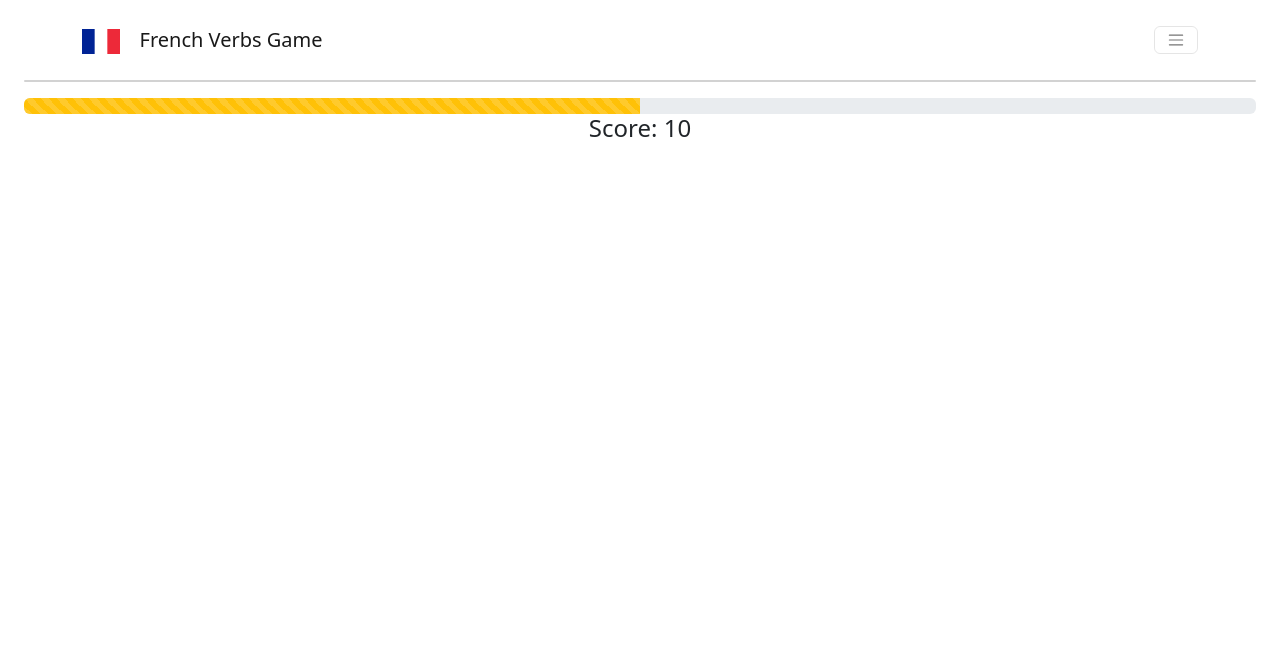
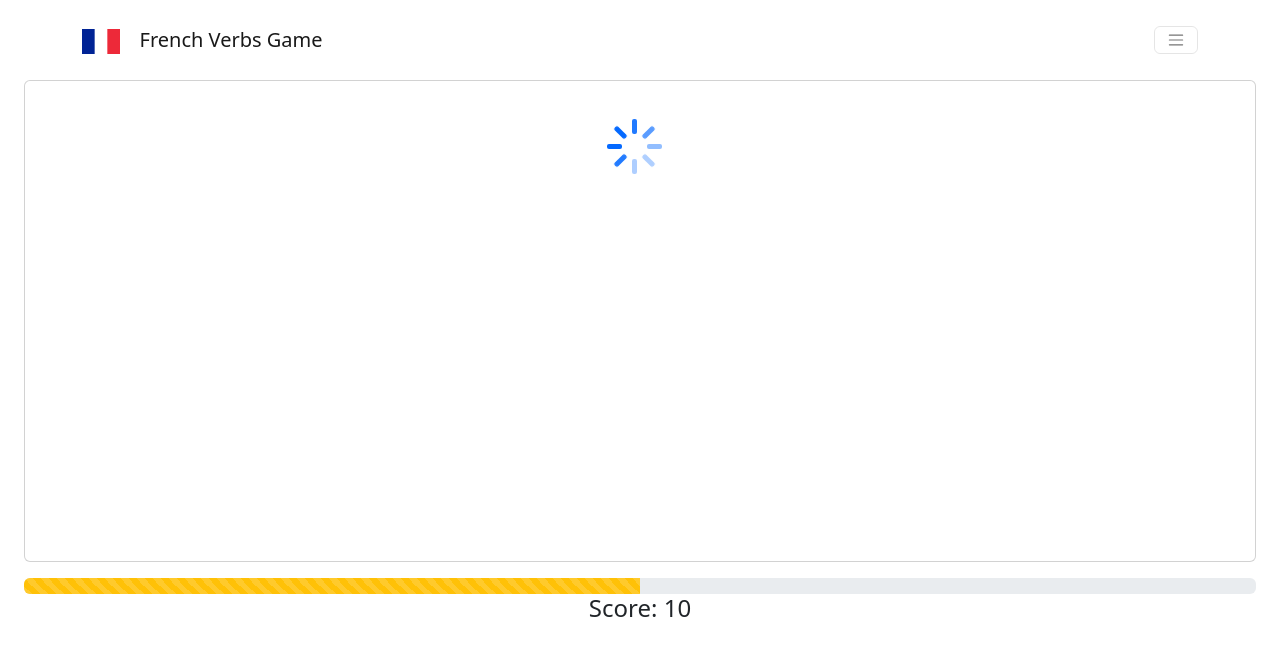
Before and after one commit to ryanMegarityART/french-verbs-game, a React (Vite) app in the folder frontend/: page /play in a window 1280 px wide. Shown: the top 656 px of the page. Built offline with nearby package versions, Linux system fonts and the light colour scheme; no server answers; sample sign-in values are in the browser's storage.

Commit message:
add spinner when loading

```diff
--- a/frontend/package.json
+++ b/frontend/package.json
@@ -18,6 +18,7 @@
     "react-bootstrap": "^2.7.0",
     "react-dom": "^18.2.0",
     "react-router-dom": "^6.4.5",
+    "react-spinners": "^0.13.7",
     "sort-by": "^1.2.0"
   },
   "devDependencies": {
--- a/frontend/src/components/GuessVerb.tsx
+++ b/frontend/src/components/GuessVerb.tsx
@@ -1,4 +1,5 @@
 import React, {
+  CSSProperties,
   Dispatch,
   FormEvent,
   SetStateAction,
@@ -11,6 +12,7 @@ import { SuccessAlert } from "./shared/SuccessAlert";
 import { ErrorAlert } from "./shared/ErrorAlert";
 import { useNavigate, useOutletContext } from "react-router-dom";
 import { checkAuthenticationResponse } from "../helpers/token";
+import { FadeLoader } from "react-spinners";
 
 interface VerbResponse {
   verb: string;
@@ -42,10 +44,19 @@ export const GuessVerb = ({ score, setScore }: GuessVerbProps) => {
   const [showSuccessAlert, setShowSuccessAlert] = useState<boolean>(false);
   const [showErrorAlert, setShowErrorAlert] = useState<boolean>(false);
   const [submitDisabled, setSubmitDisabled] = useState<boolean>(false);
+  const [loading, setLoading] = useState(true);
+  const [color, setColor] = useState("#0066ff");
+
+  const override: CSSProperties = {
+    display: "block",
+    margin: "0 auto",
+    borderColor: "red",
+  };
 
   const getVerbAndTranslation = async () => {
     if (user) {
       setSubmitDisabled(true);
+      setLoading(true);
       const resp = await fetch(import.meta.env.VITE_ENDPOINT + "/verb", {
         method: "GET", // *GET, POST, PUT, DELETE, etc.
         headers: {
@@ -66,6 +77,7 @@ export const GuessVerb = ({ score, setScore }: GuessVerbProps) => {
       setVerb(respJSON.verb);
       setTranslation(respJSON.translation);
       setSubmitDisabled(false);
+      setLoading(false);
     }
   };
 
@@ -146,12 +158,22 @@ export const GuessVerb = ({ score, setScore }: GuessVerbProps) => {
   }, [user]);
 
   return (
-    <div>
+    <div style={{ minHeight: "60vh" }}>
       {error && <ErrorAlert errorMessage={error} />}
-      {verb && translation && (
       <div className="guess mt-3">
+        <FadeLoader
+          color={color}
+          loading={loading}
+          cssOverride={override}
+          aria-label="Loading Spinner"
+          data-testid="loader"
+        />
+        {verb && translation && !loading && (
+          <>
             {showErrorAlert && <h2 style={{ color: "red" }}>{translation}</h2>}
-          {showSuccessAlert && <h2 style={{ color: "green" }}>{translation}</h2>}
+            {showSuccessAlert && (
+              <h2 style={{ color: "green" }}>{translation}</h2>
+            )}
             {!showErrorAlert && !showSuccessAlert && <h2>{verb}</h2>}
             {/* <DisplayTranslation translation={translation} /> */}
             <Form onSubmit={onSubmit}>
@@ -167,19 +189,22 @@ export const GuessVerb = ({ score, setScore }: GuessVerbProps) => {
                 />
               </Form.Group>
               {!showErrorAlert && !showSuccessAlert && (
-              <Button variant="primary" type="submit" disabled={submitDisabled}>
+                <Button
+                  variant="primary"
+                  type="submit"
+                  disabled={submitDisabled}
+                >
                   Submit
                 </Button>
               )}
             </Form>
             <div className="mt-3" style={{ minHeight: "5em" }}>
               {showSuccessAlert && <SuccessAlert />}
-            {showErrorAlert && (
-              <ErrorAlert errorMessage={`Incorrect 😟`} />
+              {showErrorAlert && <ErrorAlert errorMessage={`Incorrect 😟`} />}
+            </div>
+          </>
         )}
       </div>
     </div>
-      )}
-    </div>
   );
 };
```
Also changed, not shown: 1 other file (tests, documents, lock files or other folders). Lines whose indentation alone changed are shown as unchanged.
